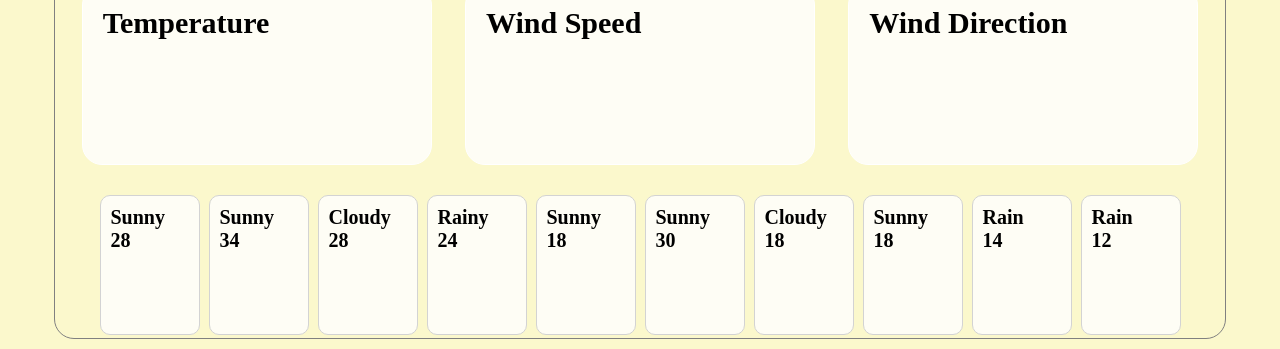
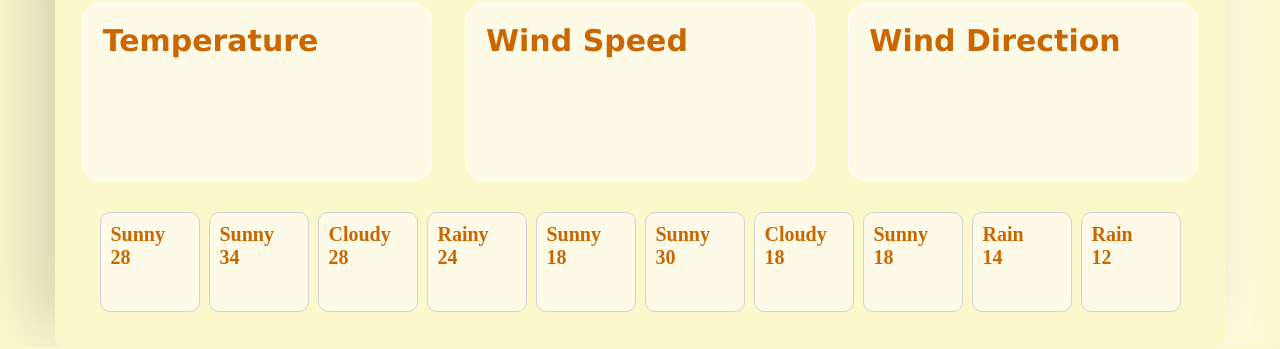
Before and after one commit to Anuj3688/e-Krishak, a plain HTML site: page index.html in a window 1280 px wide. Shown: the part 723-1072 px from the top of the page. Drawn offline with Linux system fonts and the light colour scheme.

Commit message:
Minute Changes done

```diff
--- a/index.html
+++ b/index.html
@@ -28,7 +28,7 @@
             Crop
         </div>
         <div class="navbarelement" id="navele5" onmouseover="removeplant() , removecrop()">
-            Weather
+           <a href="#weatherdetails" style="text-decoration: none;">Weather</a>
         </div>
         <div class="navbarelement" id="navele6">
             <!-- <div class="boxset">
@@ -110,26 +110,34 @@
     </div>
 
     <div id="weatherdetails">
-        <h1>Weather</h1>
-        <div id="currentforecast">
+        <h1 style="font-family: 'Franklin Gothic Medium', 'Arial Narrow', Arial, sans-serif;">Weather</h1>
+        <br>
+        <div id="currentforecast" style="font-family: 'Lucida Sans', 'Lucida Sans Regular', 'Lucida Grande', 'Lucida Sans Unicode', Geneva, Verdana, sans-serif;">
             <div class="c-fore" id="c-fore-item1">Temperature</div>
             <div class="c-fore" id="c-fore-item2">Wind Speed</div>
             <div class="c-fore" id="c-fore-item3">Wind Direction</div>
         </div>
         <div id="futurepodcast" >
-            <div class="futurepod" id="futurepodcast1">Sunny <br> 28</div>
-            <div id="futurepodcast2" class="futurepod">Sunny <br> 34</div>
-            <div id="futurepodcast3" class="futurepod">Cloudy <br> 28</div>
-            <div id="futurepodcast4" class="futurepod"> Rainy <br> 24 </div>
-            <div id="futurepodcast5" class="futurepod">Sunny <br> 18</div>
-            <div id="futurepodcast6" class="futurepod"> Sunny <br> 30</div>
-            <div id="futurepodcast7" class="futurepod">Cloudy <br> 18</div>
-            <div id="futurepodcast8" class="futurepod">Sunny <br> 18</div>
-            <div id="futurepodcast9" class="futurepod"> Rain <br> 14</div>
-            <div id="futurepodcast10" class="futurepod"> Rain <br> 12</div>
+            <div class="futurepod" id="futurepodcast1" onclick="acdis(0)">Sunny <br> 28</div>
+            <div id="futurepodcast2" class="futurepod" onclick="acdis(1)">Sunny <br> 34</div>
+            <div id="futurepodcast3" class="futurepod" onclick="acdis(2)">Cloudy <br> 28</div>
+            <div id="futurepodcast4" class="futurepod" onclick="acdis(3)"> Rainy <br> 24 </div>
+            <div id="futurepodcast5" class="futurepod" onclick="acdis(4)">Sunny <br> 18</div>
+            <div id="futurepodcast6" class="futurepod" onclick="acdis(5)"> Sunny <br> 30</div>
+            <div id="futurepodcast7" class="futurepod" onclick="acdis(6)">Cloudy <br> 18</div>
+            <div id="futurepodcast8" class="futurepod" onclick="acdis(7)">Sunny <br> 18</div>
+            <div id="futurepodcast9" class="futurepod" onclick="acdis(8)"> Rain <br> 14</div>
+            <div id="futurepodcast10" class="futurepod" onclick="acdis(9)"> Rain <br> 12</div>
         </div>
     </div>
-
+    <div class="animation-Content" id="ac1">
+        <div id="anibox1">
+            <!-- Name -->
+        </div>
+        <div id="anibox2">
+            <!-- Degree  -->
+        </div>
+    </div>
     <script src="./script.js"></script>
 </body>
 
--- a/script.js
+++ b/script.js
@@ -47,3 +47,8 @@ function removeplant(){
     document.getElementById("navhead").style = "background-color: #FBF8CC";
     document.getElementById("plantdetails").style = "display:none";
 }
+
+var arraytf  = [false,false,false,false,false,false,false,false,false,false];
+function acdis(a) {
+    // Where a is number of selector to be used b is true or false based on state
+}
--- a/style.css
+++ b/style.css
@@ -211,17 +211,23 @@ input{
 /* weather details */
 
 #weatherdetails{
+    color: #CA6702;
     width: 1150px;
-    margin: 10px auto;
-    height: 380px;
+    margin: 0px auto;
+    height: 400px;
+    border-radius: 10px;
+background: #FBF8CC;
+box-shadow:  -20px -20px 60px #d5d3ad,
+             20px 20px 60px #ffffeb;
     background-size: 1200px 400px;
     background-repeat: no-repeat;
-    background-image: url(./image/cloudy.jpg);
-    border: 1px solid gray;
+
+    /* background-image: url(./image/cloudy.jpg); */
+    /* border: 1px solid gray; */
     padding: 10px;
-    border-radius: 20px;
 }
 #currentforecast{
+    margin: 10px auto;
     display: flex;
     flex-direction: row;
     justify-content: space-around;
@@ -238,7 +244,7 @@ h1{
     font-size: 30px;
     font-weight: 900;
 
-    background-color: rgb(255, 255, 255,0.8);
+    background-color: rgba(255, 255, 255, 0.541);
     padding: 20px;
     border: 1px solid white;
 }
@@ -254,10 +260,10 @@ h1{
     width: 100px;
     font-size: 20px;
     font-weight: 900;
-    background-color: rgb(255, 255, 255,0.8);
+    background-color: rgba(255, 255, 255, 0.548);
     padding: 10px;
     border-radius: 10px;
     box-sizing: border-box;
-    height: 140px;
+    height: 100px;
     border: 1px solid lightgray;
 }
```
